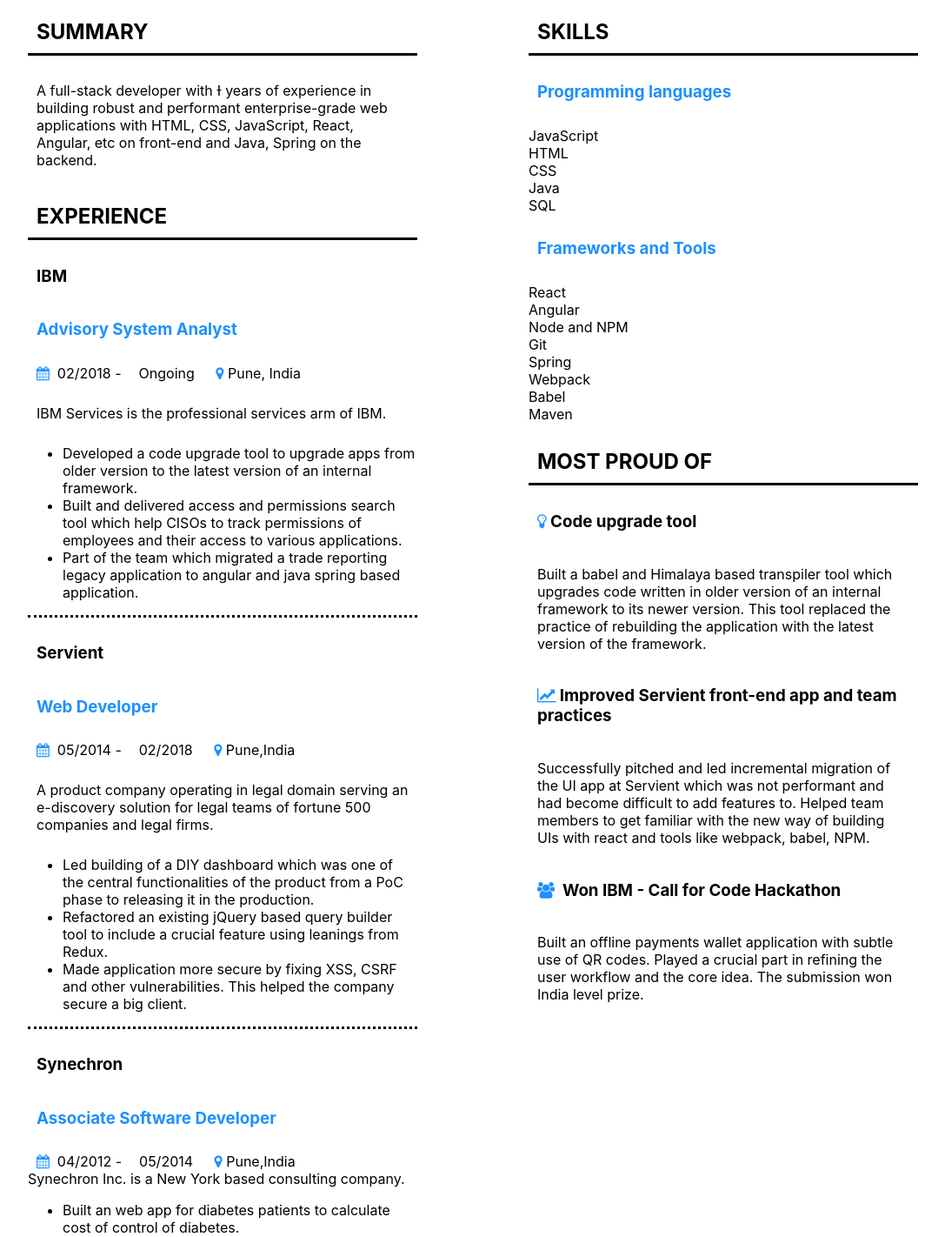
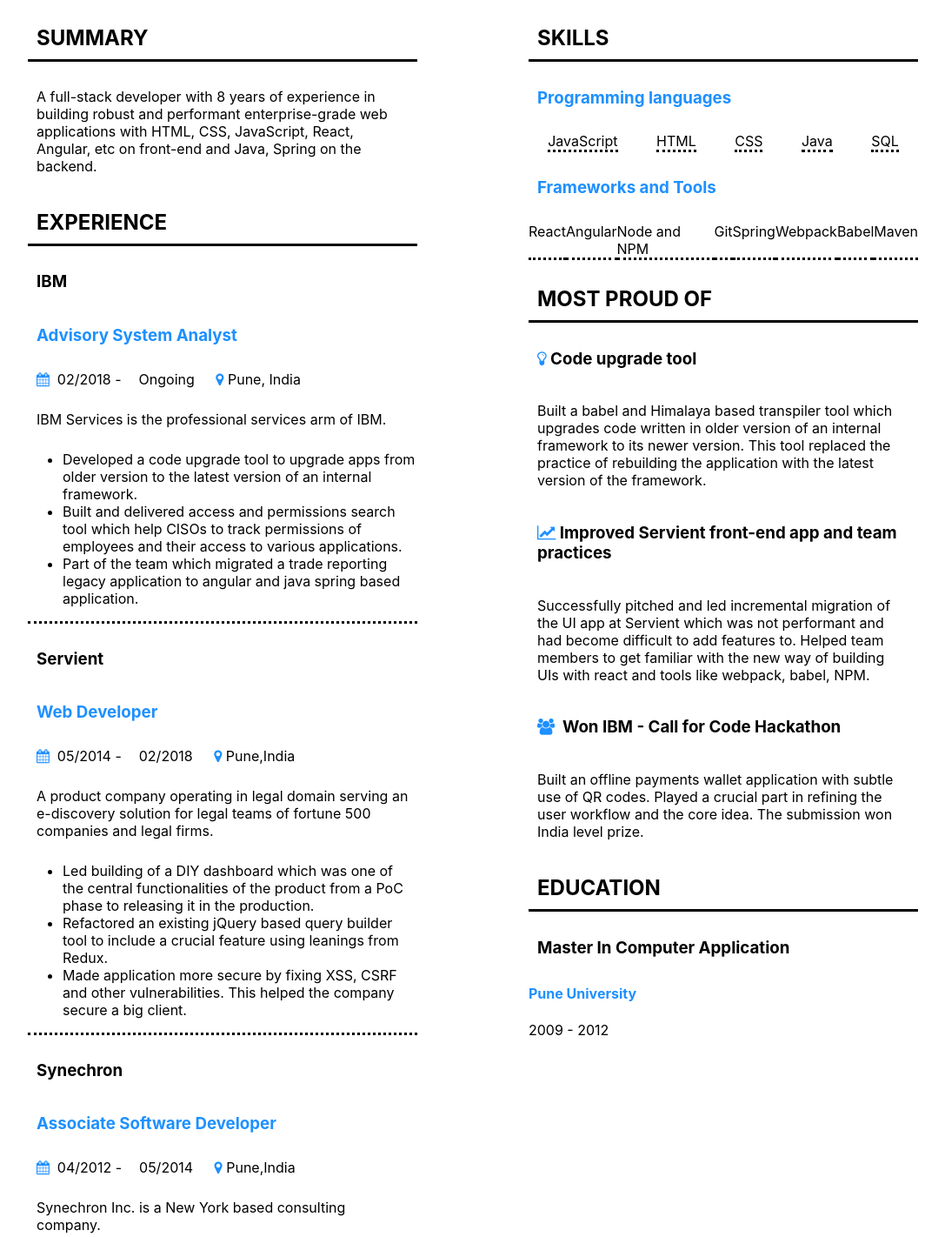
Before and after one commit to siddharaj-suryavanshi/resume-web-app, a React (Create React App) app: page / in a window 1280 px wide. Shown: the part 212-1634 px from the top of the page at 87% size, without its empty margins (96-1183 px from the left). Built offline with nearby package versions, Linux system fonts and the light colour scheme.

Commit message:
more css changes

```diff
--- a/public/index.html
+++ b/public/index.html
@@ -24,7 +24,7 @@
       work correctly both with client-side routing and a non-root public URL.
       Learn how to configure a non-root public URL by running `npm run build`.
     -->
-    <title>React App</title>
+    <title>Resume : Siddharaj Suryavanshi</title>
   </head>
   <body>
     <noscript>You need to enable JavaScript to run this app.</noscript>
--- a/src/App.css
+++ b/src/App.css
@@ -7,7 +7,6 @@
 }
 
 .header > div {
-  width: 25;
 }
 
 .exp {
@@ -36,6 +35,8 @@
   margin: 0;
   padding: 0;
   list-style-type: none;
+  display: flex;
+  justify-content: space-around;
 }
 
 h3 {
@@ -49,3 +50,15 @@
 div.company-details span {
   padding: 10px;
 }
+
+ul.lang li {
+  border-bottom: dotted;
+}
+
+div.contact span {
+  padding: 10px;
+}
+
+.loc {
+  margin-top: 20px;
+}
--- a/src/App.js
+++ b/src/App.js
@@ -6,7 +6,7 @@
 import Experience from "./Components/Experience";
 import Skills from "./Components/Skills";
 import MostProud from "./Components/MostProud";
-//import Education from "./Components/Education";
+import Education from "./Components/Education";
 
 //css
 import "./App.css";
@@ -24,6 +24,7 @@
           <div className="container-2">
             <Skills />
             <MostProud />
+            <Education />
           </div>
         </div>
       </div>
--- a/src/Components/Education.js
+++ b/src/Components/Education.js
@@ -3,7 +3,7 @@
     <div className="education">
       <h2 className="main">EDUCATION</h2>
       <h3>Master In Computer Application</h3>
-      <div>Pune University</div>
+      <h4 className="blue">Pune University</h4>
       <span>2009 - 2012</span>
     </div>
   );
--- a/src/Components/Experience.js
+++ b/src/Components/Experience.js
@@ -85,7 +85,7 @@
           </span>
         </div>
         <div className="project-details">
-          <span>Synechron Inc. is a New York based consulting company.</span>
+          <p>Synechron Inc. is a New York based consulting company.</p>
           <ul>
             <li>
               Built an web app for diabetes patients to calculate cost of
--- a/src/Components/Header.js
+++ b/src/Components/Header.js
@@ -15,7 +15,7 @@
             <i class="fa fa-envelope" aria-hidden="true"></i> &nbsp;
             sid.sunvanshi@gmail.com
           </span>
-          <div>
+          <div className="loc">
             <span className="aa">
               <i class="fa fa-map-marker" aria-hidden="true"></i>&nbsp;
               Pune,India
--- a/src/Components/Summary.js
+++ b/src/Components/Summary.js
@@ -3,7 +3,7 @@
     <div className="summary">
       <h2 className="main">SUMMARY</h2>
       <p>
-        A full-stack developer with Ɨ years of experience in building robust and
+        A full-stack developer with 8 years of experience in building robust and
         performant enterprise-grade web applications with HTML, CSS, JavaScript,
         React, Angular, etc on front-end and Java, Spring on the backend.
       </p>
```
